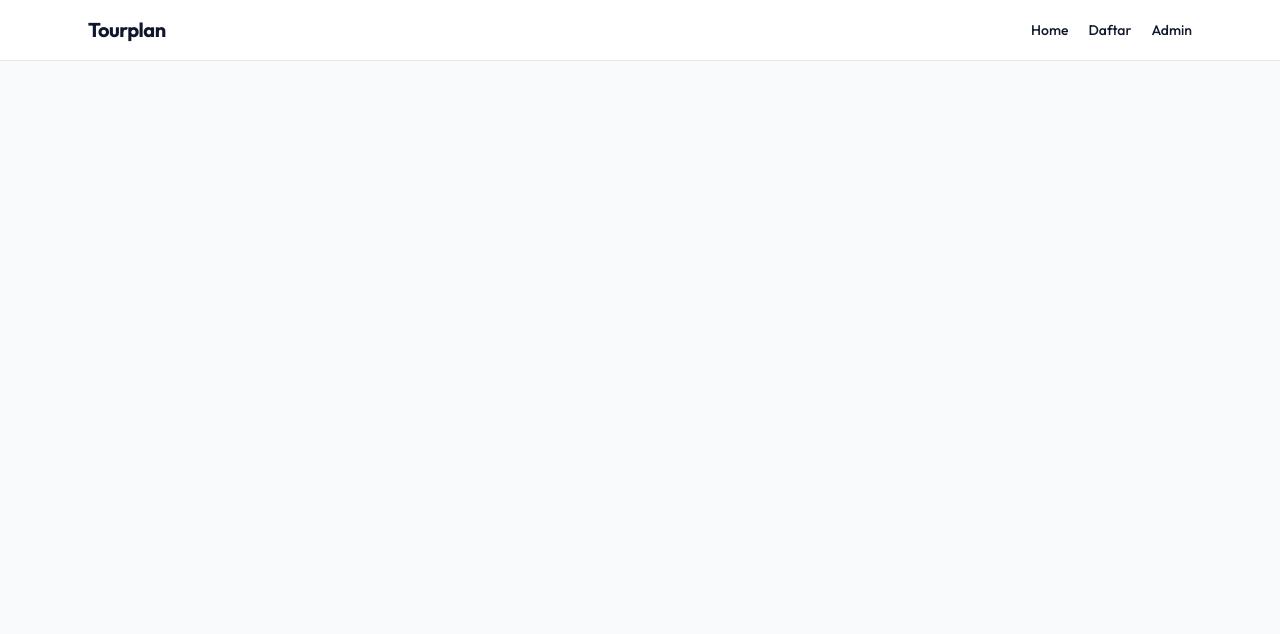
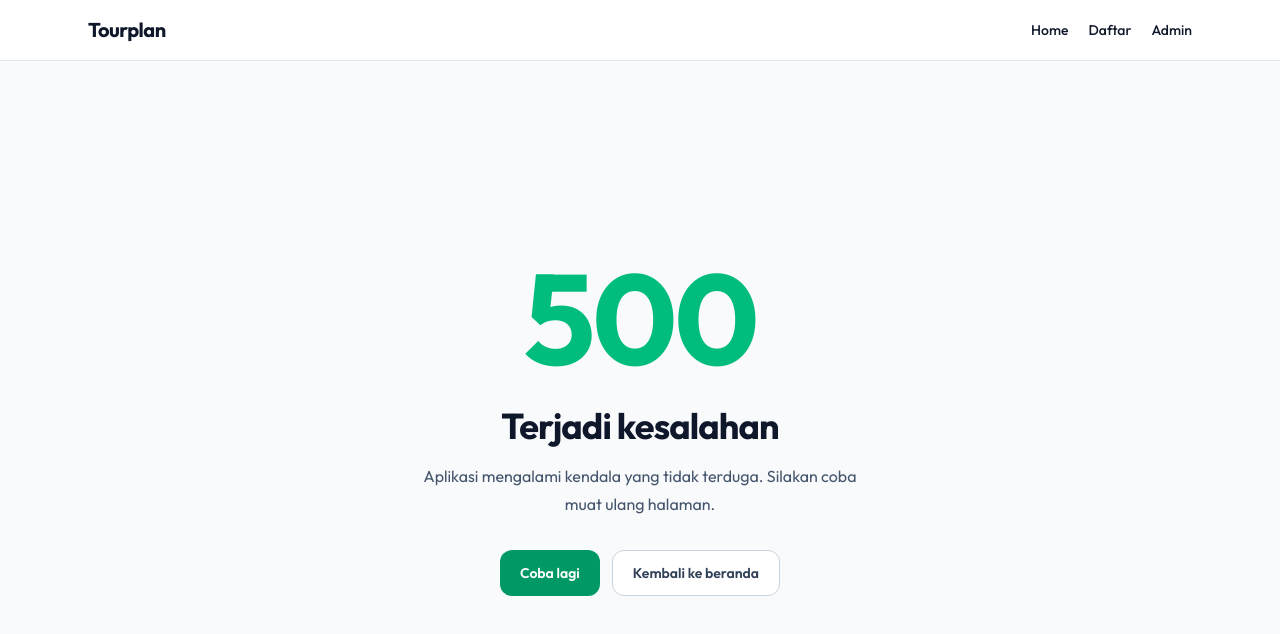
Before and after one commit to siva160198/vue-rails, a Vue app in the folder frontend/: page /error in a window 1280 px wide. Shown: the top 634 px of the page. Built offline with nearby package versions, Linux system fonts and the light colour scheme.

Commit message:
Add Vue error and status pages

```diff
--- a/frontend/src/App.vue
+++ b/frontend/src/App.vue
@@ -1,5 +1,7 @@
 <script setup>
 import { useRoute } from 'vue-router'
+import AppErrorView from './views/AppErrorView.vue'
+import { appError } from './services/errorState'
 
 const route = useRoute()
 </script>
@@ -16,6 +18,7 @@ const route = useRoute()
         </div>
       </nav>
     </header>
-    <RouterView />
+    <AppErrorView v-if="appError" />
+    <RouterView v-else />
   </div>
 </template>
--- /dev/null
+++ b/frontend/src/components/ErrorPage.vue
@@ -0,0 +1,33 @@
+<script setup>
+defineProps({
+  code: { type: String, required: true },
+  title: { type: String, required: true },
+  message: { type: String, required: true },
+  showRetry: { type: Boolean, default: false },
+})
+
+defineEmits(['retry'])
+</script>
+
+<template>
+  <main class="flex min-h-[calc(100vh-73px)] items-center justify-center px-6 py-16">
+    <div class="w-full max-w-xl text-center">
+      <p class="text-8xl font-bold tracking-tight text-emerald-500 sm:text-9xl">{{ code }}</p>
+      <h1 class="mt-6 text-3xl font-bold tracking-tight text-slate-900 sm:text-4xl">{{ title }}</h1>
+      <p class="mx-auto mt-4 max-w-md text-base leading-7 text-slate-600">{{ message }}</p>
+      <div class="mt-8 flex flex-wrap justify-center gap-3">
+        <button
+          v-if="showRetry"
+          type="button"
+          class="rounded-xl bg-emerald-600 px-5 py-3 text-sm font-semibold text-white hover:bg-emerald-700"
+          @click="$emit('retry')"
+        >
+          Coba lagi
+        </button>
+        <RouterLink to="/" class="rounded-xl border border-slate-300 bg-white px-5 py-3 text-sm font-semibold text-slate-700 hover:bg-slate-50">
+          Kembali ke beranda
+        </RouterLink>
+      </div>
+    </div>
+  </main>
+</template>
--- a/frontend/src/main.js
+++ b/frontend/src/main.js
@@ -2,5 +2,18 @@ import { createApp } from 'vue'
 import './style.css'
 import App from './App.vue'
 import router from './router'
+import { reportAppError } from './services/errorState'
 
-createApp(App).use(router).mount('#app')
+const app = createApp(App)
+
+app.config.errorHandler = (error, instance, info) => {
+  console.error('Vue application error:', error, info)
+  reportAppError(error)
+}
+
+window.addEventListener('unhandledrejection', (event) => {
+  console.error('Unhandled promise rejection:', event.reason)
+  reportAppError(event.reason)
+})
+
+app.use(router).mount('#app')
--- a/frontend/src/router.js
+++ b/frontend/src/router.js
@@ -7,6 +7,9 @@ import RegisterView from './views/RegisterView.vue'
 import AdminView from './views/AdminView.vue'
 import AdminUsersView from './views/AdminUsersView.vue'
 import AdminAuditLogsView from './views/AdminAuditLogsView.vue'
+import ForbiddenView from './views/ForbiddenView.vue'
+import NotFoundView from './views/NotFoundView.vue'
+import AppErrorView from './views/AppErrorView.vue'
 import { currentUser } from './services/api'
 
 const router = createRouter({
@@ -17,9 +20,12 @@ const router = createRouter({
     { path: '/forgot-password', component: ForgotPasswordView },
     { path: '/reset-password', component: ResetPasswordView },
     { path: '/register', component: RegisterView },
+    { path: '/403', component: ForbiddenView },
+    { path: '/error', component: AppErrorView },
     { path: '/admin', component: AdminView, meta: { requiresAdmin: true, layout: 'admin' } },
     { path: '/admin/users', component: AdminUsersView, meta: { requiresAdmin: true, layout: 'admin' } },
     { path: '/admin/audit-logs', component: AdminAuditLogsView, meta: { requiresAdmin: true, layout: 'admin' } },
+    { path: '/:pathMatch(.*)*', component: NotFoundView },
   ],
 })
 
@@ -27,8 +33,13 @@ router.beforeEach(async (to) => {
   if (!to.meta.requiresAdmin) return true
   const user = await currentUser()
   if (!user) return { path: '/login', query: { redirect: to.fullPath } }
-  if (user.role !== 'admin') return { path: '/' }
+  if (user.role !== 'admin') return { path: '/403' }
   return true
 })
 
+router.onError((error) => {
+  console.error('Vue Router error:', error)
+  if (router.currentRoute.value.path !== '/error') router.replace('/error')
+})
+
 export default router
--- /dev/null
+++ b/frontend/src/services/errorState.js
@@ -0,0 +1,11 @@
+import { shallowRef } from 'vue'
+
+export const appError = shallowRef(null)
+
+export function reportAppError(error) {
+  appError.value = error instanceof Error ? error : new Error(String(error))
+}
+
+export function clearAppError() {
+  appError.value = null
+}
--- /dev/null
+++ b/frontend/src/views/AppErrorView.vue
@@ -0,0 +1,19 @@
+<script setup>
+import ErrorPage from '../components/ErrorPage.vue'
+import { clearAppError } from '../services/errorState'
+
+function retry() {
+  clearAppError()
+  window.location.reload()
+}
+</script>
+
+<template>
+  <ErrorPage
+    code="500"
+    title="Terjadi kesalahan"
+    message="Aplikasi mengalami kendala yang tidak terduga. Silakan coba muat ulang halaman."
+    show-retry
+    @retry="retry"
+  />
+</template>
--- /dev/null
+++ b/frontend/src/views/ForbiddenView.vue
@@ -0,0 +1,11 @@
+<script setup>
+import ErrorPage from '../components/ErrorPage.vue'
+</script>
+
+<template>
+  <ErrorPage
+    code="403"
+    title="Akses ditolak"
+    message="Anda tidak memiliki izin untuk membuka halaman ini. Gunakan akun dengan hak akses yang sesuai."
+  />
+</template>
--- /dev/null
+++ b/frontend/src/views/NotFoundView.vue
@@ -0,0 +1,11 @@
+<script setup>
+import ErrorPage from '../components/ErrorPage.vue'
+</script>
+
+<template>
+  <ErrorPage
+    code="404"
+    title="Halaman tidak ditemukan"
+    message="Alamat yang Anda buka tidak tersedia, sudah dipindahkan, atau mungkin salah ditulis."
+  />
+</template>
```
Also changed, not shown: 1 other file (tests, documents, lock files or other folders).
